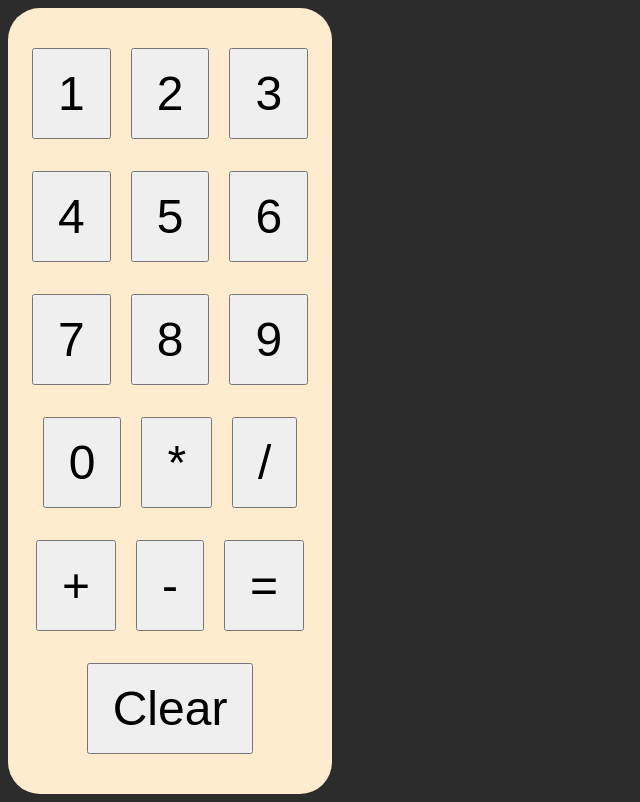
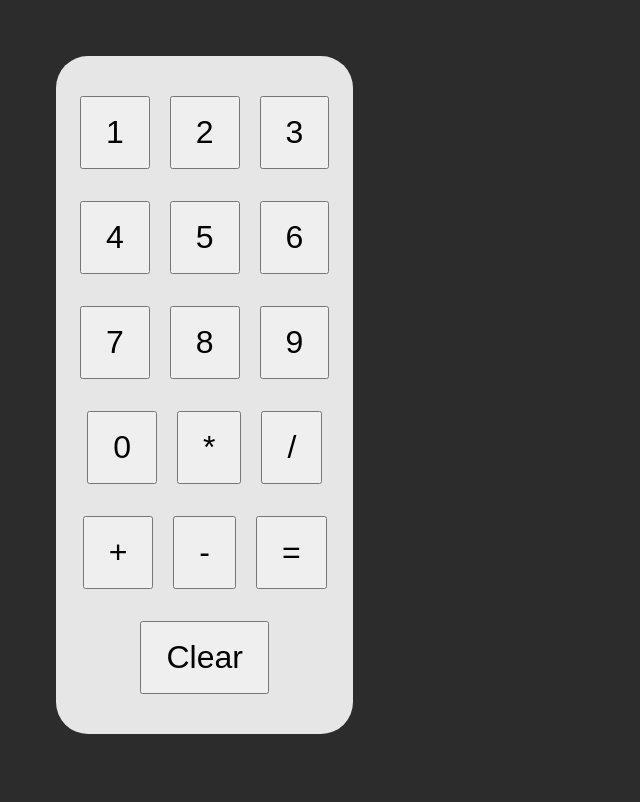
Before and after one commit to NFTthat/javascript, a plain HTML site: page calculator project/Updated/updated/index.html in a window 1280 px wide. Shown: the whole page, without its empty margins (0-640 px from the left). Drawn offline with Linux system fonts and the light colour scheme.

Commit message:
learning

```diff
--- a/calculator project/Updated/updated/index.html
+++ b/calculator project/Updated/updated/index.html
@@ -84,7 +84,7 @@
 
         <p>
             <button type="button" onclick="
-                updateCalculator('0')
+                updateCalculator('');
                 // localStorage.removeItem(calculation)
             ">Clear</button>
         </p>
--- a/calculator project/Updated/updated/style.css
+++ b/calculator project/Updated/updated/style.css
@@ -3,20 +3,23 @@ body {
     align-items: center;
     text-align: center;
     justify-content: center;
+    margin: 7vh;
+
 }
 
 .calculator {
     align-items: center;
     text-align: center;
     justify-content: center;
-    background-color: blanchedalmond;
+    background-color: rgb(230, 230, 230);
     padding: 1rem;
     border-radius: 2rem;
-    width: fit-content;
+    width: max-content;
+    height: auto;
 }
 
 button {
-    font-size: 3rem;
+    font-size: 2rem;
     padding: 1rem 1.5rem;
     margin: 0.5rem;
 }
@@ -24,5 +27,4 @@ button {
 button:hover {
     background-color: black;
     color: whitesmoke;
-    font-size: 3rem;
 }
```
Also changed, not shown: index.html (+14 -0 lines).
